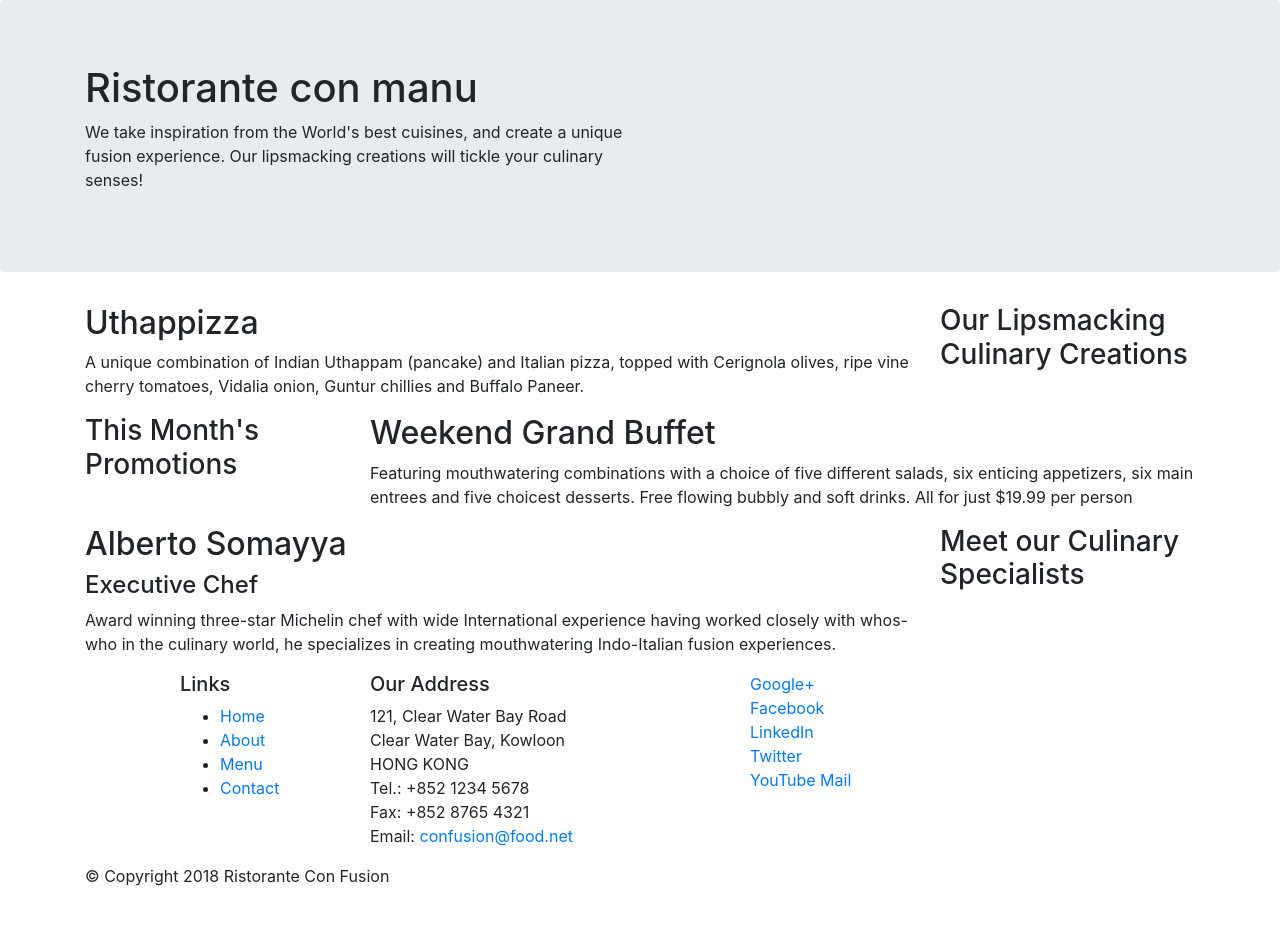
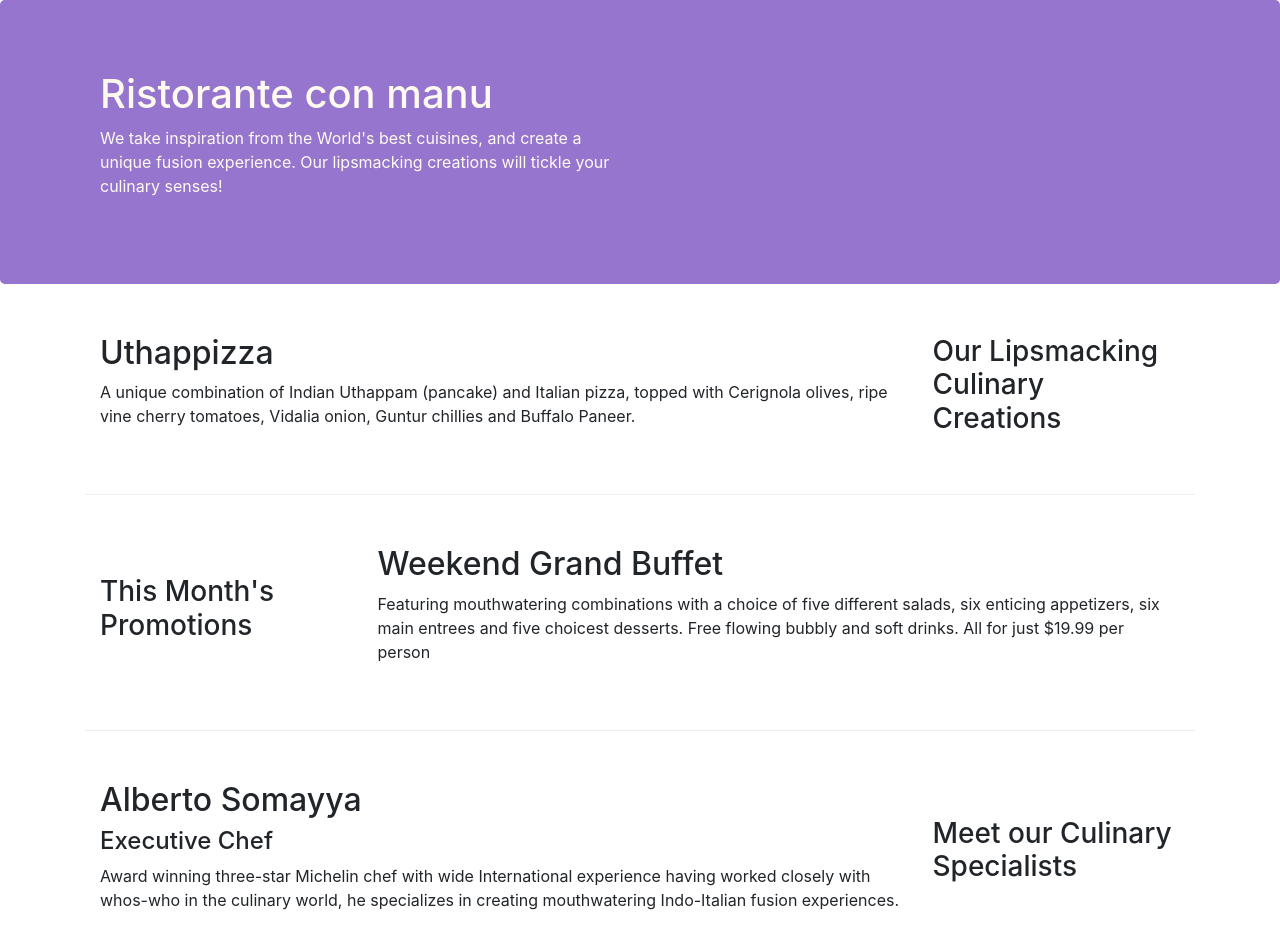
Before and after one commit to manu220/bootstrap, a website: page index.html in a window 1280 px wide. Shown: the top 952 px of the page. Before the commit the page ends 904 px from the top, so only its background shows below. Drawn offline with nearby package versions, Linux system fonts and the light colour scheme.

Commit message:
bootstrap grid part 2

```diff
--- /dev/null
+++ b/css/styles.css
@@ -0,0 +1,32 @@
+.row-header{
+    margin: 0px auto;
+    padding: 0px auto;
+
+}
+
+.row-content{
+    margin: 0px auto;
+    padding: 50px 0px 50px 0px;
+    border-bottom: 1px ridge ;
+}
+.footer{
+    background-color: #D1C4E9;
+    margin: 0px auto;
+    padding: 50px 0px 50px 0px;
+
+}
+
+.jumbotron{
+    padding: 70px 30px 70px 30px;
+    margin: 0px auto;
+    background-color: #9575cd;
+    color: floralwhite;
+
+}
+
+.address{
+    font-size: 80%;
+    margin: 0px;
+    color: #0f0f0f;
+
+}
--- a/index.html
+++ b/index.html
@@ -9,6 +9,7 @@
 
     <!-- Bootstrap CSS -->
     <link rel="stylesheet" href="node_modules/bootstrap/dist/css/bootstrap.min.css">
+    <link rel="stylesheet" href="css/styles.css">
     <title>Ristorante Con Fusion</title>
 </head>
 
@@ -16,7 +17,7 @@
 
     <header class="jumbotron">
         <div class="container">
-            <div class="row">
+            <div class="row row-header">
                 <div class="col-12 col-sm-6">
                     <h1 >Ristorante con manu</h1>
                     <p>We take inspiration from the World's best cuisines, and create a unique fusion experience. Our lipsmacking creations will tickle your culinary senses!</p>
@@ -28,7 +29,7 @@
     </header>
 
     <div class="container">
-        <div class="row">
+        <div class="row row-content align-items-center">
             <div class="col-12 col-sm-4 order-sm-last col-md-3">
                 <h3>Our Lipsmacking Culinary Creations</h3>
             </div>
@@ -39,7 +40,7 @@
         </div>
 
 
-        <div class="row">
+        <div class="row row-content align-items-center">
             <div class="col-12 col-sm-4 col-md-3">
                 <h3>This Month's Promotions</h3>
             </div>
@@ -49,7 +50,7 @@
             </div>
         </div>
 
-        <div class="row">
+        <div class="row row-content align-items-center">
             <div class="col-12 col-sm-4 order-sm-last col-md-3">
                 <h3>Meet our Culinary Specialists</h3>
             </div>
@@ -61,21 +62,21 @@
         </div>
     </div>
 
-    <footer>
+    <footer class="footer">
         <div class="container">
             <div class="row">
                 <div class="col-4 offset-1 col-sm-2">
                     <h5>Links</h5>
-                    <ul>
+                    <ul class="list-unstyled">
                         <li><a href="#">Home</a></li>
                         <li><a href="#">About</a></li>
                         <li><a href="#">Menu</a></li>
                         <li><a href="#">Contact</a></li>
                     </ul>
                 </div>
-                <div class="col-7 col-sm-4">
+                <div class="col-7 col-sm-5">
                     <h5>Our Address</h5>
-                    <address>
+                    <address class="address">
 		              121, Clear Water Bay Road<br>
 		              Clear Water Bay, Kowloon<br>
 		              HONG KONG<br>
@@ -84,8 +85,8 @@
 		              Email: <a href="mailto:confusion@food.net">confusion@food.net</a>
 		           </address>
                 </div>
-                <div>
-                    <div class="col-12 col-sm-4">
+                <div class="col-12 col-sm-4 align-self-center">
+                    <div class="text-center">
                         <a href="http://google.com/+">Google+</a>
                         <a href="http://www.facebook.com/profile.php?id=">Facebook</a>
                         <a href="http://www.linkedin.com/in/">LinkedIn</a>
@@ -95,7 +96,7 @@
                     </div>
                 </div>
            </div>
-           <div class="row">
+           <div class="row justify-content-center">
                 <div class="col-auto">
                     <p>© Copyright 2018 Ristorante Con Fusion</p>
                 </div>
```
